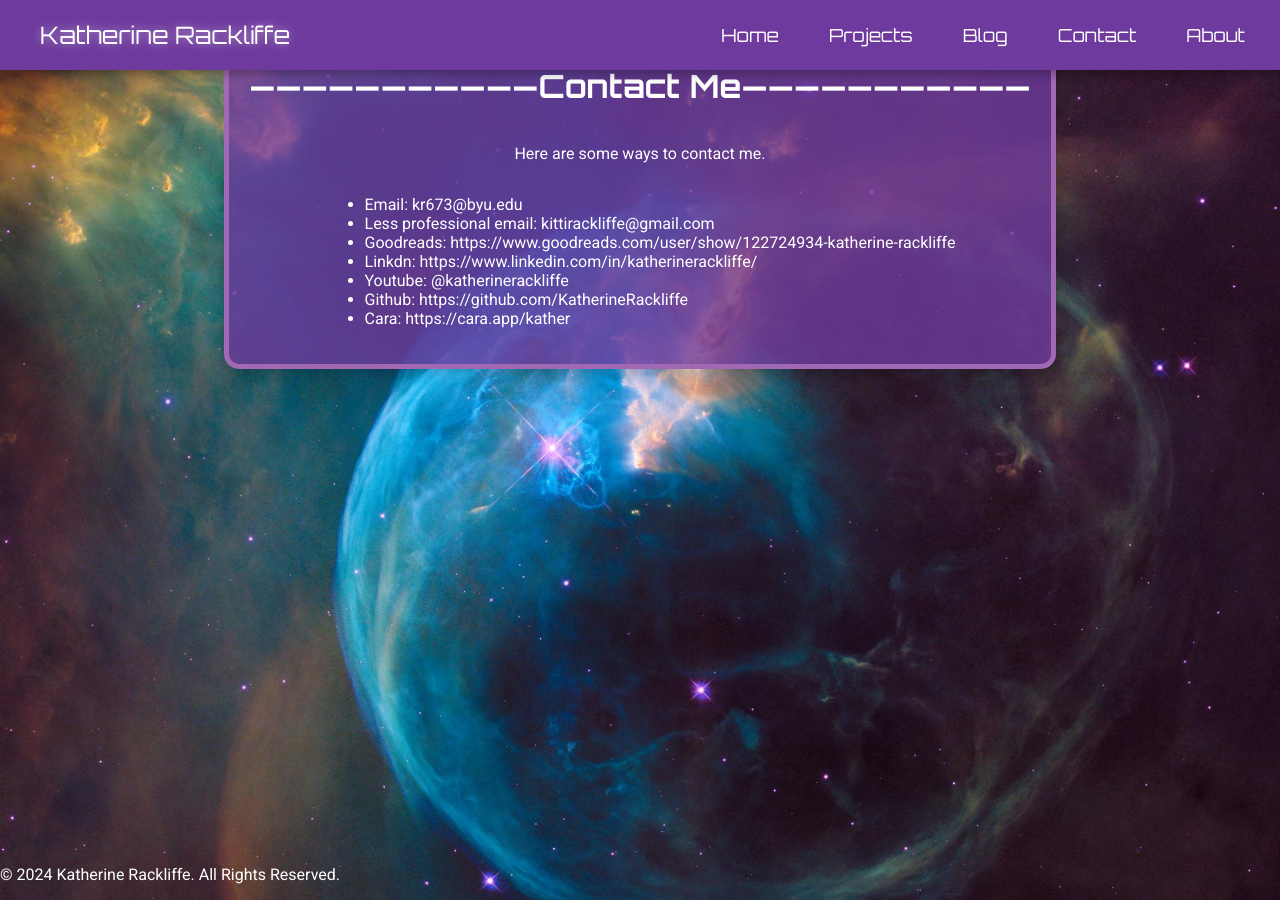
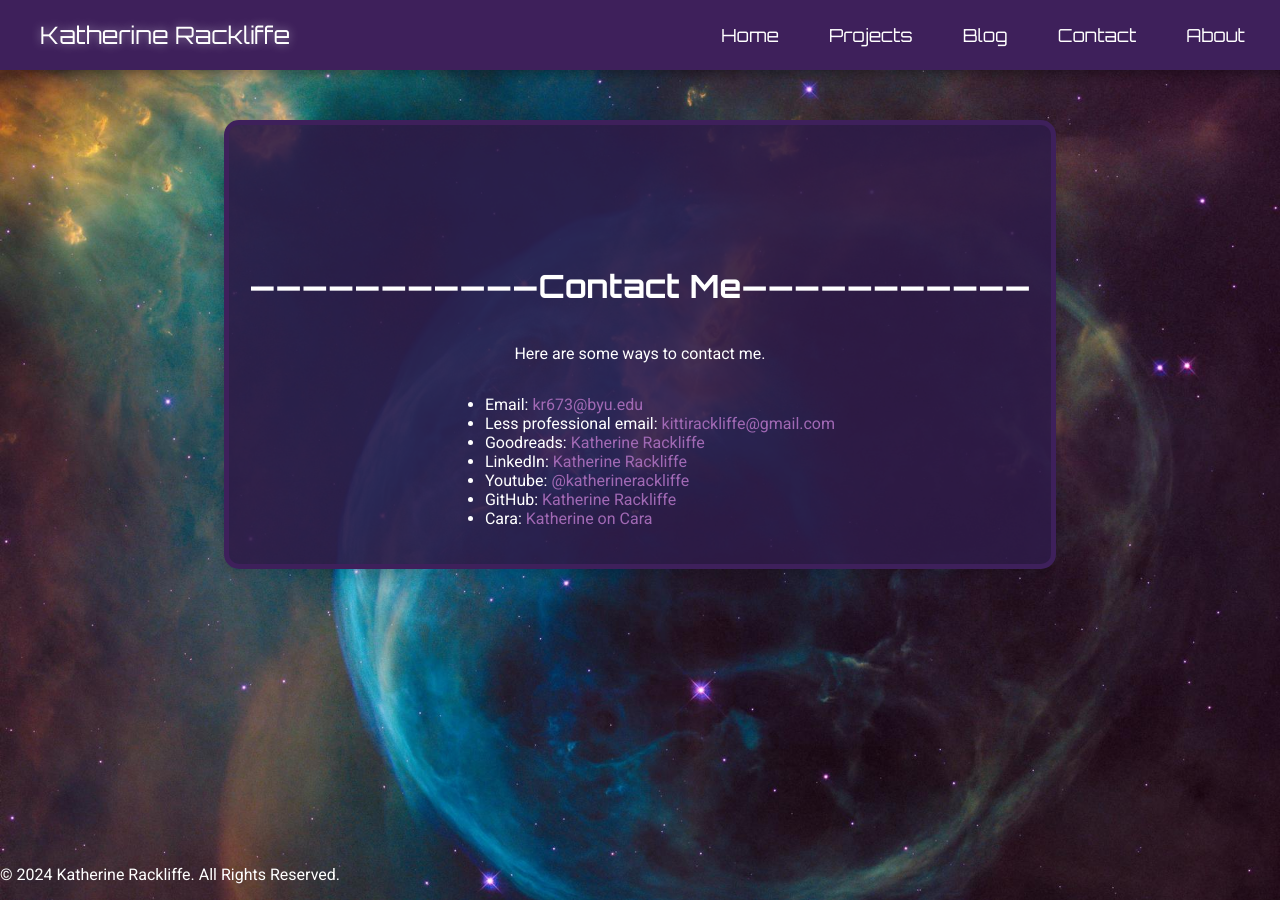
Before and after one commit to KatherineRackliffe/website, a Jekyll site: the page built from docs/contact.html, in a window 1280 px wide. Built offline with Jekyll 4.4.1, drawn with Linux system fonts in a browser that asks for light colours.

Commit message:
made contact links clickable

```diff
--- a/docs/assets/css/style.css
+++ b/docs/assets/css/style.css
@@ -12,7 +12,7 @@
 body {
     font-family: 'Roboto', sans-serif;
     color: #fff;
-    background-color: #4e2a77; /* Darker purple background */
+    background-color: #2a1b47; /* Darker purple background */
     background-image: url('/assets/images/space.jpg');
     background-size: cover;
     background-position: center;
@@ -27,21 +27,22 @@
     display: flex;
     flex-direction: column;
     align-items: center;
+    padding-top: 100px; /* Ensure space between header and content */
 }
 
 .container, .project-wrapper {
     max-width: 800px;
     margin: 20px auto;
     padding: 20px;
-    border: 5px solid #a169b4;
+    border: 5px solid #3e205b; /* Darker purple for the border */
     border-radius: 15px;
-    background-color: rgba(110, 58, 157, 0.8);
+    background-color: rgba(46, 27, 71, 0.9); /* Darker purple background */
     box-shadow: 0 4px 15px rgba(0, 0, 0, 0.2);
     transition: background-color 0.3s ease; /* Smooth background change */
 }
 
 header {
-    background-color: #6e3a9d;
+    background-color: #3e205b; /* Darker purple for better contrast */
     padding: 20px;
     position: fixed;
     top: 0;
@@ -132,7 +133,7 @@
     max-width: 300px;
     margin: 20px;
     padding: 20px;
-    background-color: #6e3a9d;
+    background-color: #3e205b; /* Darker purple for project items */
     border-radius: 10px;
     box-shadow: 0 4px 8px rgba(0, 0, 0, 0.1);
     transition: transform 0.3s ease;
--- a/docs/contact.html
+++ b/docs/contact.html
@@ -4,15 +4,15 @@
 ---
 
 <main>
-    <h1>  ———————————Contact Me———————————  </h1>
+    <h1> ———————————Contact Me——————————— </h1>
     <p>Here are some ways to contact me.</p>
     <ul>
-        <li>Email: kr673@byu.edu</li>
-        <li>Less professional email: kittirackliffe@gmail.com</li>
-        <li>Goodreads: https://www.goodreads.com/user/show/122724934-katherine-rackliffe</li>
-        <li>Linkdn: https://www.linkedin.com/in/katherinerackliffe/</li>
-        <li> Youtube: @katherinerackliffe </li>
-        <li> Github: https://github.com/KatherineRackliffe</li>
-        <li> Cara: https://cara.app/kather </li>
+        <li>Email: <a href="mailto:kr673@byu.edu">kr673@byu.edu</a></li>
+        <li>Less professional email: <a href="mailto:kittirackliffe@gmail.com">kittirackliffe@gmail.com</a></li>
+        <li>Goodreads: <a href="https://www.goodreads.com/user/show/122724934-katherine-rackliffe" target="_blank">Katherine Rackliffe</a></li>
+        <li>LinkedIn: <a href="https://www.linkedin.com/in/katherinerackliffe/" target="_blank">Katherine Rackliffe</a></li>
+        <li>Youtube: <a href="https://www.youtube.com/@katherinerackliffe" target="_blank">@katherinerackliffe</a></li>
+        <li>GitHub: <a href="https://github.com/KatherineRackliffe" target="_blank">Katherine Rackliffe</a></li>
+        <li>Cara: <a href="https://cara.app/kather" target="_blank">Katherine on Cara</a></li>
     </ul>
 </main>
```
